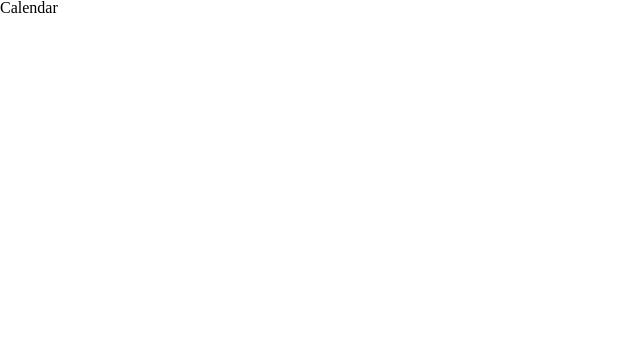
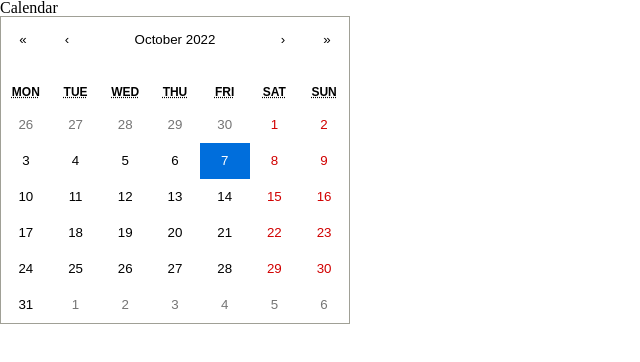
Before and after one commit to maketheworldwise/sensor-admin-react-bodit, a React (Create React App) app: page /calendar in a window 1280 px wide. Shown: the top 362 px of the page, without its empty margins (0-640 px from the left). Built offline with nearby package versions, Linux system fonts and the light colour scheme; no server answers.

Commit message:
Add: calendar 추가

```diff
--- a/package.json
+++ b/package.json
@@ -6,8 +6,11 @@
     "@testing-library/jest-dom": "^5.16.5",
     "@testing-library/react": "^13.4.0",
     "@testing-library/user-event": "^13.5.0",
+    "moment": "^2.29.4",
     "react": "^18.2.0",
+    "react-calendar": "^3.9.0",
     "react-dom": "^18.2.0",
+    "react-moment": "^1.1.2",
     "react-router-dom": "^6.4.2",
     "react-scripts": "5.0.1",
     "sass": "^1.55.0",
--- a/src/Pages/Calendar/Calendar.js
+++ b/src/Pages/Calendar/Calendar.js
@@ -1,7 +1,37 @@
 import styles from './Calendar.module.scss';
+import Calendar from 'react-calendar';
+import Moment from 'react-moment';
+import { useState, useEffect } from 'react';
+import { useNavigate, useParams } from 'react-router-dom';
+import { getThingspeak } from '../Graph/Api';
+import 'react-calendar/dist/Calendar.css';
 
-function Calendar() {
-  return <div className={styles.calendar_container}>Calendar</div>;
+function CalendarPage() {
+  const { CHANNEL_ID } = useParams();
+  const [value, onChange] = useState(new Date());
+  const [data, setData] = useState([]);
+
+  const navigate = useNavigate();
+
+  const onClickDay = () => {
+    // navigate('/');
+  };
+
+  const fetchdata = () => {};
+
+  useEffect(() => {
+    getThingspeak(CHANNEL_ID).then(json => setData(json.data));
+    console.log(data);
+  }, []);
+
+  return (
+    <div className={styles.calendar_container}>
+      Calendar
+      <Calendar onClickDay={onClickDay} onChange={onChange} value={value} />
+      {/* <div> {moment(value).format('YYYY년 MM월 DD일')}</div> */}
+      {data}
+    </div>
+  );
 }
 
-export default Calendar;
+export default CalendarPage;
--- a/src/Pages/Calendar/Calendar.module.scss
+++ b/src/Pages/Calendar/Calendar.module.scss
@@ -6,5 +6,11 @@
  * misc
  */
 
-.calendar_container {
-}
+// s
+// .react-calendar {
+//   display: flex;
+//   align-items: center;
+//   width: 100%;
+//   margin: 0 auto;
+//   position: relative;
+// }
--- a/src/Router.js
+++ b/src/Router.js
@@ -1,7 +1,7 @@
 import { BrowserRouter, Route, Routes } from 'react-router-dom';
 
 import App from './App';
-import Calendar from './Pages/Calendar/Calendar';
+import CalendarPage from './Pages/Calendar/Calendar';
 import Graph from './Pages/Graph/Graph';
 import Sensor from './Pages/Sensor/Sensor';
 
@@ -14,7 +14,7 @@ function Router() {
       <Routes>
         <Route path="/" element={<App />} />
         <Route path="/sensor" element={<Sensor />} />
-        <Route path="/calendar" element={<Calendar />} />
+        <Route path="/calendar" element={<CalendarPage />} />
         <Route path="/graph" element={<Graph />} />
       </Routes>
     </BrowserRouter>
```
Also changed, not shown: 1 other file (tests, documents, lock files or other folders).
